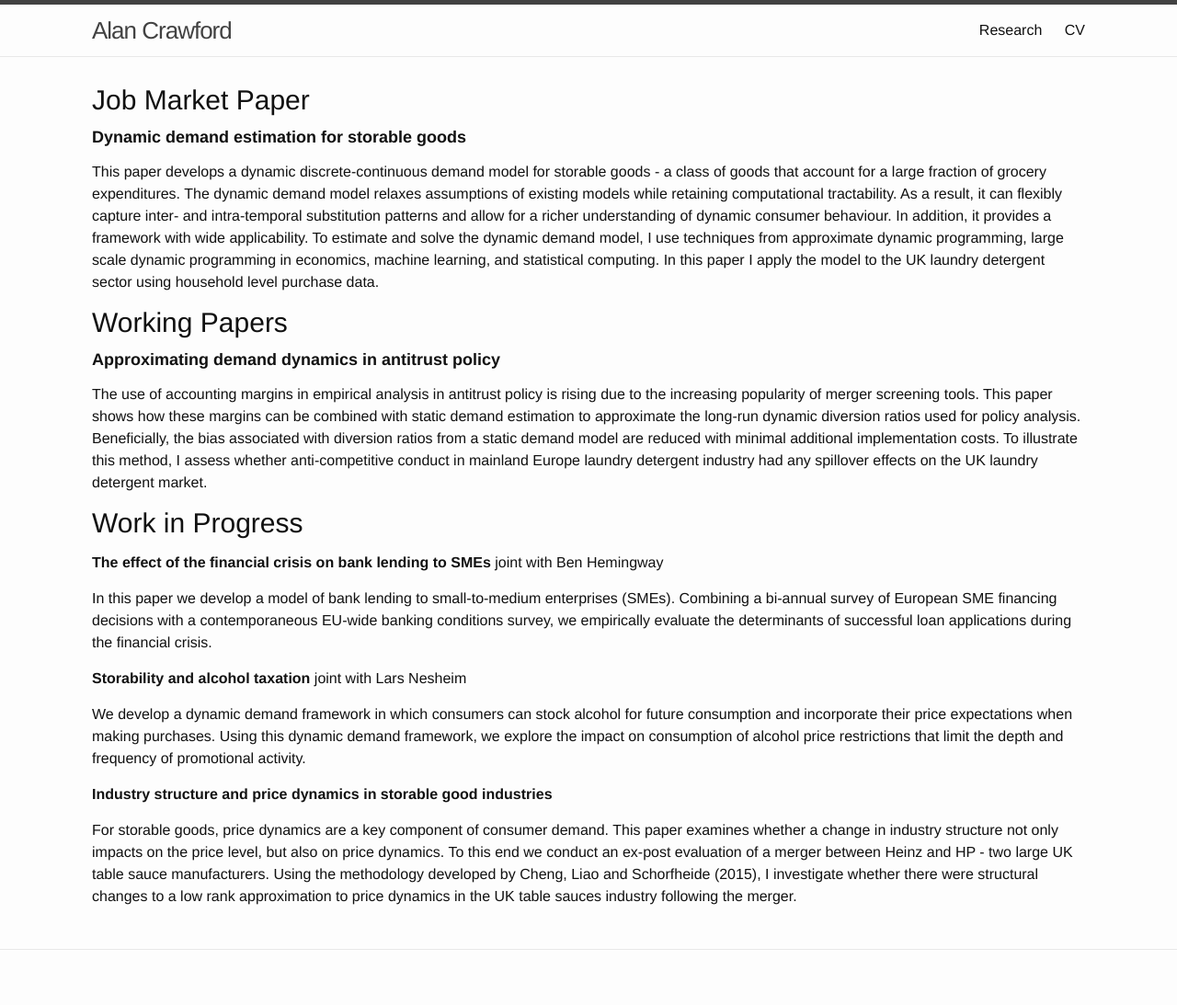
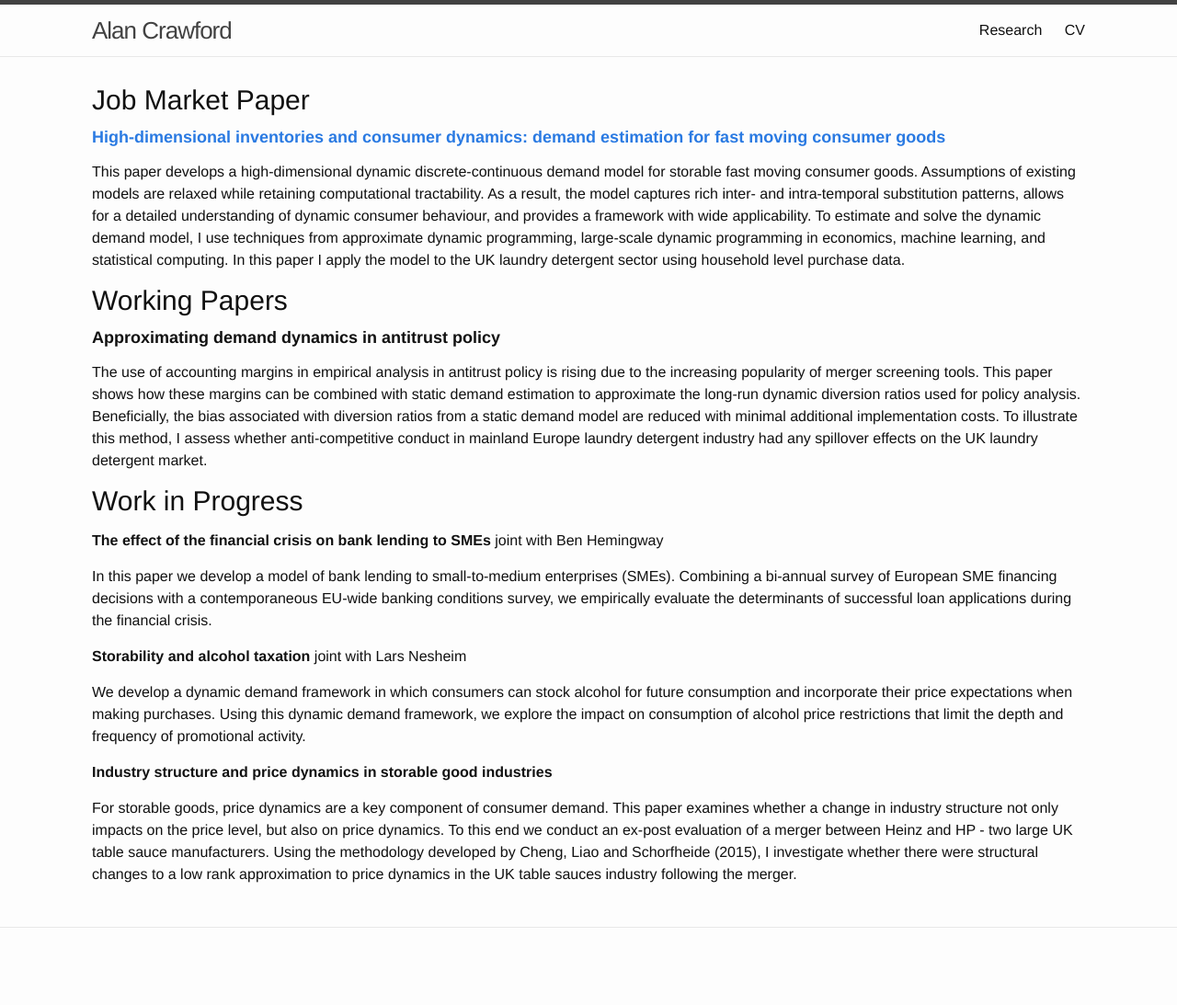
Before and after one commit to alancrawford/alancrawford.github.io, a Jekyll site: the page built from _pages/Research.md, in a window 1280 px wide. Shown: the whole page at 92% size. Built offline with Jekyll 4.4.1, drawn with Linux system fonts in a browser that asks for light colours; after the commit the page ends 1069 px from its top, so only the background shows below that.

Commit message:
change paper add empty link

```diff
--- a/_pages/Research.md
+++ b/_pages/Research.md
@@ -6,9 +6,9 @@ permalink: /Research/
 
 ## Job Market Paper
 
-#### **Dynamic demand estimation for storable goods**
+#### **[High-dimensional inventories and consumer dynamics: demand estimation for fast moving consumer goods](../assets/workingpapers/AlanCrawfordJMP.pdf)**
 
-This paper develops a dynamic discrete-continuous demand model for storable goods - a class of goods that account for a large fraction of grocery expenditures. The dynamic demand model relaxes assumptions of existing models while retaining computational tractability. As a result, it can flexibly capture inter- and intra-temporal substitution patterns and allow for a richer understanding of dynamic consumer behaviour. In addition, it provides a framework with wide applicability. To estimate and solve the dynamic demand model, I use techniques from approximate dynamic programming, large scale dynamic programming in economics, machine learning, and statistical computing. In this paper I apply the model to the UK laundry detergent sector using household level purchase data.
+This paper develops a high-dimensional dynamic discrete-continuous demand model for storable fast moving consumer goods. Assumptions of existing models are relaxed while retaining computational tractability. As a result, the model captures rich inter- and intra-temporal substitution patterns, allows for a detailed understanding of dynamic consumer behaviour, and provides a framework with wide applicability. To estimate and solve the dynamic demand model, I use techniques from approximate dynamic programming, large-scale dynamic programming in economics, machine learning, and statistical computing. In this paper I apply the model to the UK laundry detergent sector using household level purchase data.
 
 ## Working Papers
 
```
Also changed, not shown: 2 other files.
